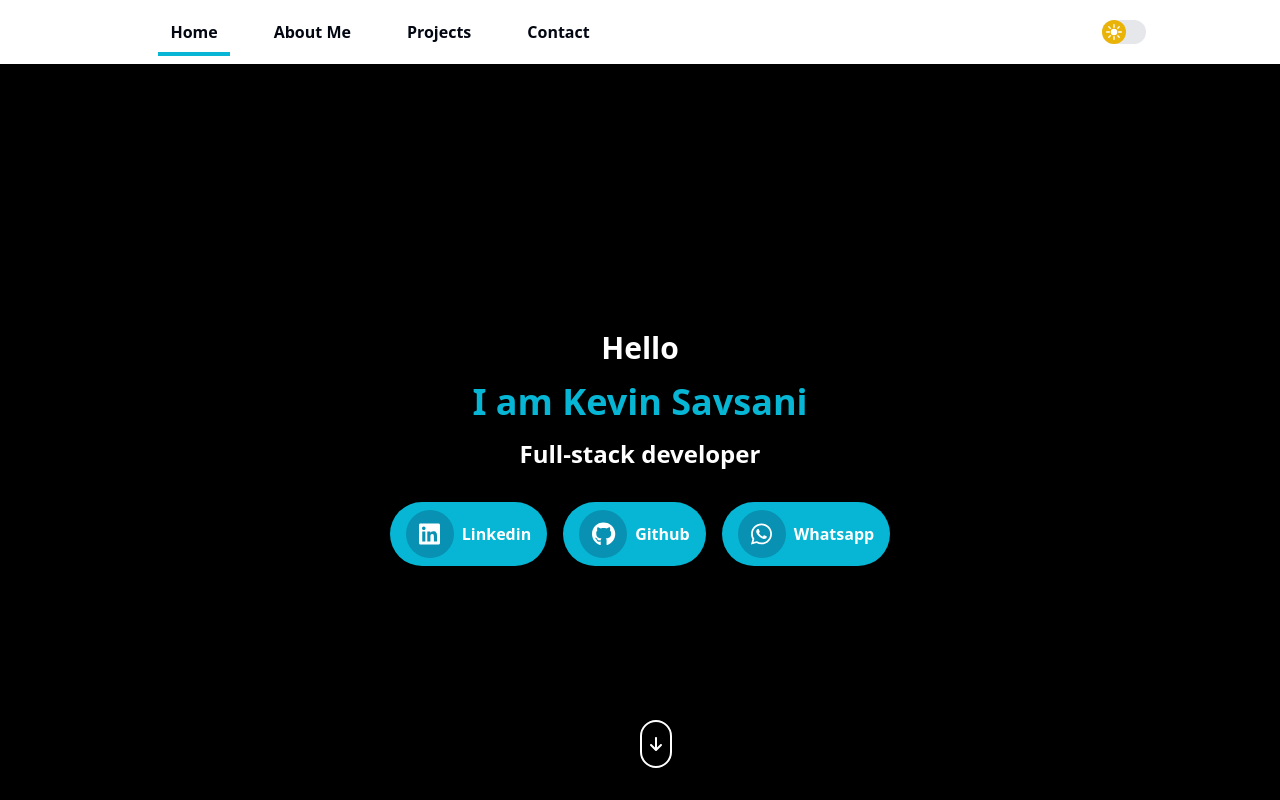
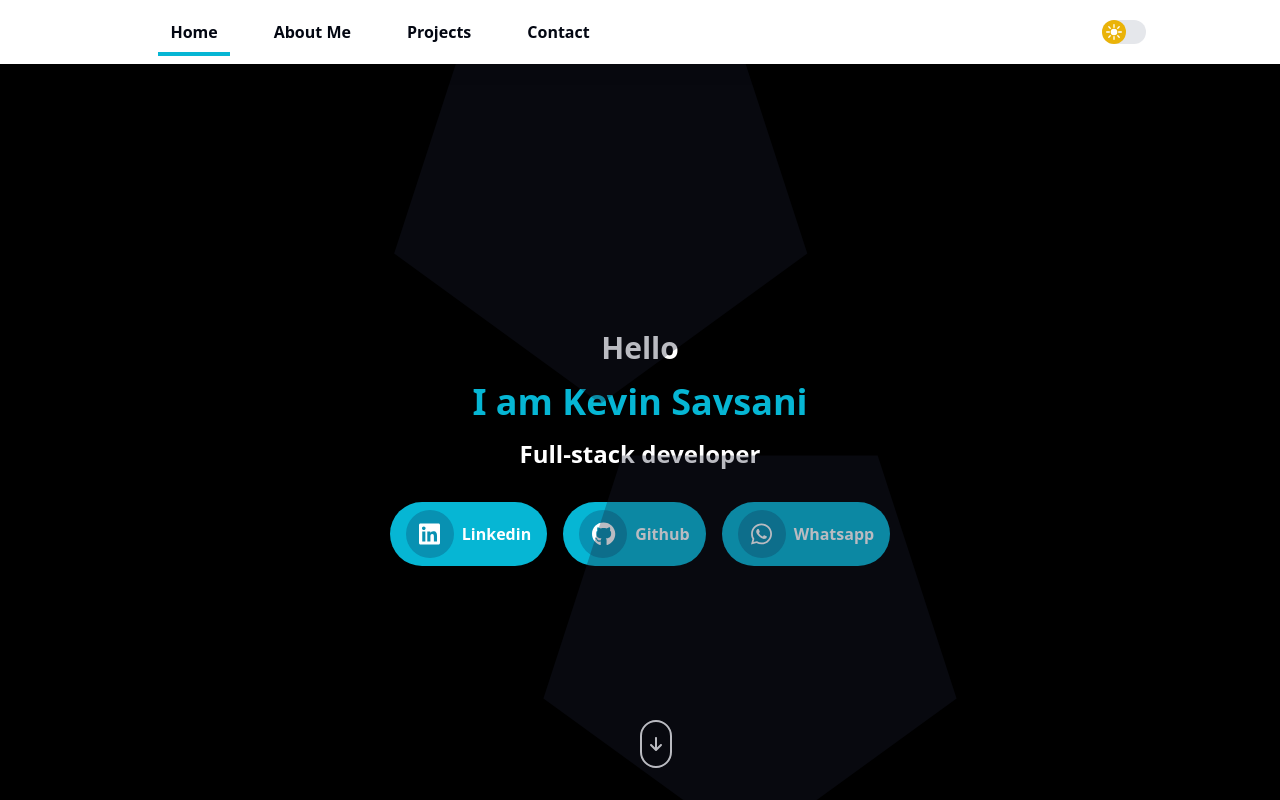
Before and after one commit to kevinmsavsani/portfolio, a React (Vite) app: page / in a window 1280 px wide. Shown: the top 800 px of the page. Built offline with nearby package versions, Linux system fonts and the light colour scheme.

Commit message:
updated pentagonBg

```diff
--- a/package.json
+++ b/package.json
@@ -19,6 +19,7 @@
     "@fortawesome/react-fontawesome": "^0.2.2",
     "@headlessui/react": "^2.1.3",
     "@heroicons/react": "^2.1.5",
+    "@tsparticles/react": "^3.0.0",
     "aos": "^2.3.4",
     "clsx": "^2.1.1",
     "react": "^18.3.1",
@@ -26,7 +27,10 @@
     "react-intl": "^6.6.8",
     "react-router-dom": "^6.26.1",
     "react-scroll": "^1.9.0",
-    "react-typical": "^0.1.3"
+    "react-tsparticles": "^2.12.2",
+    "react-typical": "^0.1.3",
+    "tsparticles": "^3.5.0",
+    "tsparticles-engine": "^2.12.0"
   },
   "devDependencies": {
     "@eslint/js": "^9.9.0",
--- a/src/App.tsx
+++ b/src/App.tsx
@@ -8,6 +8,7 @@ import AboutSection from './components/AboutSection';
 import ProjectsSection from './components/ProjectsSection';
 import ContactSection from './components/ContactSection';
 import Footer from './components/Footer';
+import PentagonBg from './components/PentagonBg';
 
 const App: React.FC = () => {
   useEffect(() => {
@@ -26,6 +27,7 @@ const App: React.FC = () => {
         <AboutSection />
         <ProjectsSection />
         <ContactSection />
+        <PentagonBg />
       </main>
       <Footer />
     </div>
--- /dev/null
+++ b/src/components/PentagonBg.tsx
@@ -0,0 +1,161 @@
+import { useEffect, useMemo, useState } from "react";
+import Particles, { initParticlesEngine } from "@tsparticles/react";
+import {
+  type Container,
+  type ISourceOptions,
+} from "@tsparticles/engine";
+// import { loadAll } from "@tsparticles/all"; // if you are going to use `loadAll`, install the "@tsparticles/all" package too.
+// import { loadFull } from "tsparticles"; // if you are going to use `loadFull`, install the "tsparticles" package too.
+import { loadSlim } from "@tsparticles/slim"; // if you are going to use `loadSlim`, install the "@tsparticles/slim" package too.
+// import { loadBasic } from "@tsparticles/basic"; // if you are going to use `loadBasic`, install the "@tsparticles/basic" package too.
+
+const PentagonBg = () => {
+  const [init, setInit] = useState(false);
+
+  // this should be run only once per application lifetime
+  useEffect(() => {
+    initParticlesEngine(async (engine) => {
+      // you can initiate the tsParticles instance (engine) here, adding custom shapes or presets
+      // this loads the tsparticles package bundle, it's the easiest method for getting everything ready
+      // starting from v2 you can add only the features you need reducing the bundle size
+      //await loadAll(engine);
+      //await loadFull(engine);
+      await loadSlim(engine);
+      //await loadBasic(engine);
+    }).then(() => {
+      setInit(true);
+    });
+  }, []);
+
+  const particlesLoaded = async (container?: Container): Promise<void> => {
+    console.log(container);
+  };
+
+  const options: ISourceOptions = useMemo(
+    () => ({
+      particles: {
+        number: {
+          value: 6,
+          density: {
+            enable: true,
+            value_area: 800
+          }
+        },
+        color: {
+          value: "#1b1e34"
+        },
+        shape: {
+          type: "polygon",
+          stroke: {
+            width: 0,
+            color: "#000"
+          },
+          polygon: {
+            sides: 6
+          },
+          image: {
+            src: "img/github.svg",
+            width: 100,
+            height: 100
+          }
+        },
+        opacity: {
+          value: 0.3,
+          random: true,
+          anim: {
+            enable: false,
+            speed: 1,
+            opacity_min: 0.1,
+            sync: false
+          }
+        },
+        size: {
+          value: 160,
+          random: false,
+          anim: {
+            enable: true,
+            speed: 10,
+            size_min: 40,
+            sync: false
+          }
+        },
+        line_linked: {
+          enable: false,
+          distance: 200,
+          color: "#ffffff",
+          opacity: 1,
+          width: 2
+        },
+        move: {
+          enable: true,
+          speed: 8,
+          direction: "none",
+          random: false,
+          straight: false,
+          out_mode: "out",
+          bounce: false,
+          attract: {
+            enable: false,
+            rotateX: 600,
+            rotateY: 1200
+          }
+        }
+      },
+      interactivity: {
+        detect_on: "canvas",
+        events: {
+          onhover: {
+            enable: false,
+            mode: "grab"
+          },
+          onclick: {
+            enable: false,
+            mode: "push"
+          },
+          resize: true
+        },
+        modes: {
+          grab: {
+            distance: 400,
+            line_linked: {
+              opacity: 1
+            }
+          },
+          bubble: {
+            distance: 400,
+            size: 40,
+            duration: 2,
+            opacity: 8,
+            speed: 3
+          },
+          repulse: {
+            distance: 200,
+            duration: 0.4
+          },
+          push: {
+            particles_nb: 4
+          },
+          remove: {
+            particles_nb: 2
+          }
+        }
+      },
+      retina_detect: true
+    }),
+    [],
+  );
+
+  if (init) {
+    return (
+      <Particles
+        id="tsparticles"
+        particlesLoaded={particlesLoaded}
+        options={options}
+      />
+    );
+  }
+
+  return <></>;
+};
+
+export default PentagonBg;
```
Also changed, not shown: 1 other file (tests, documents, lock files or other folders).
